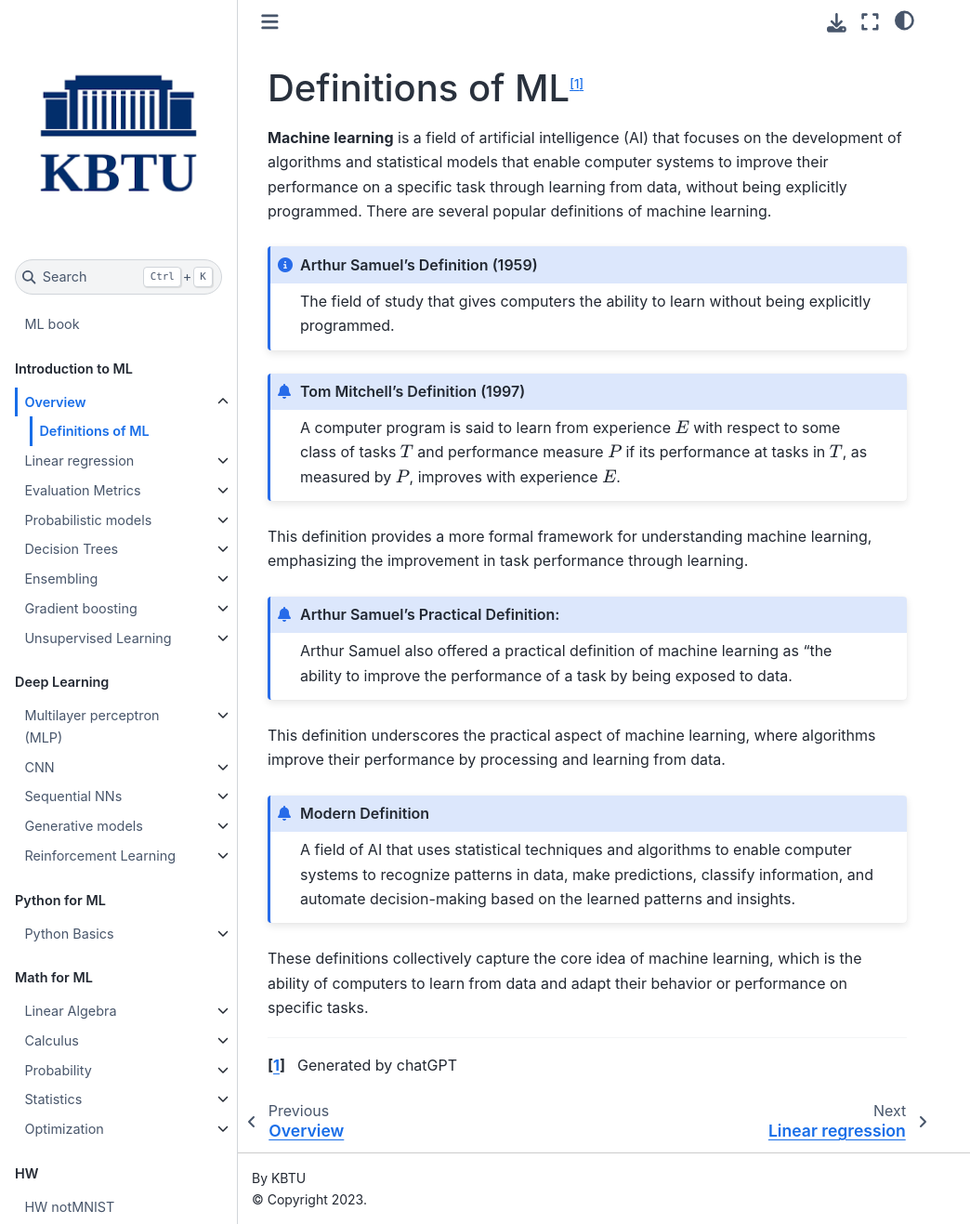
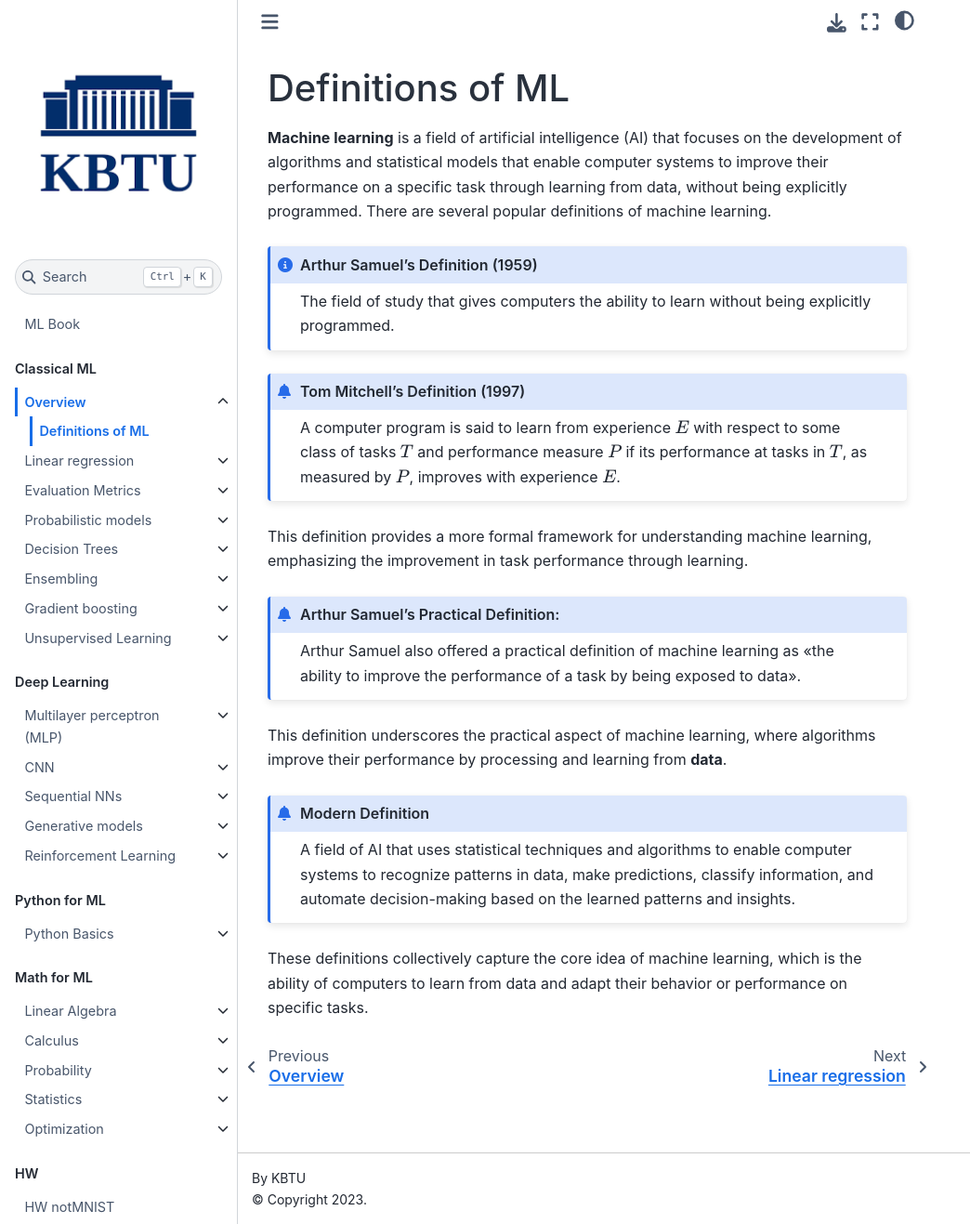
Before and after one commit to Fedmug/kbtu-ml-book, a Jupyter Book: the page built from intro/definition.md, in a window 1280 px wide and 1317 px high. Shown: the whole window at 93% size, without its empty margins (0-1044 px from the left). Built offline with Jupyter Book 1.0.4 settings and Sphinx 7.4.7 and the Sphinx Book theme 1.1.4, drawn with Linux system fonts in a browser that asks for light colours; pages that are not in the unit, such as notebooks, are missing from menus; comment, search, counter and statistics services are not loaded.

````diff
--- a/_toc.yml
+++ b/_toc.yml
@@ -1,7 +1,12 @@
 format: jb-book
 root: README
 parts:
-  - caption: Introduction to ML
+  - caption: Courses
+    chapters:
+      - file: courses/ML_2023.md
+      - file: courses/Intro2ML.md
+
+  - caption: Classical ML
     chapters:
       - file: intro/intro_to_ML
         sections:
--- a/intro/definition.md
+++ b/intro/definition.md
@@ -14,15 +14,13 @@ A computer program is said to learn from experience $E$ with respect to some cla
 This definition provides a more formal framework for understanding machine learning, emphasizing the improvement in task performance through learning.
 
 ```{admonition} Arthur Samuel's Practical Definition:
-Arthur Samuel also offered a practical definition of machine learning as "the ability to improve the performance of a task by being exposed to data.
+Arthur Samuel also offered a practical definition of machine learning as «the ability to improve the performance of a task by being exposed to data».
 ```
 
-This definition underscores the practical aspect of machine learning, where algorithms improve their performance by processing and learning from data.
+This definition underscores the practical aspect of machine learning, where algorithms improve their performance by processing and learning from **data**.
 
 ```{admonition} Modern Definition
 A field of AI that uses statistical techniques and algorithms to enable computer systems to recognize patterns in data, make predictions, classify information, and automate decision-making based on the learned patterns and insights.
 ```
 
 These definitions collectively capture the core idea of machine learning, which is the ability of computers to learn from data and adapt their behavior or performance on specific tasks.
-
-[^def-ML]: Generated by chatGPT
````
Also changed, not shown: other parts of intro/definition.md (+1 -1 lines), README.md (+1 -87 lines), chatGPT.png (deleted), 3 other files.
